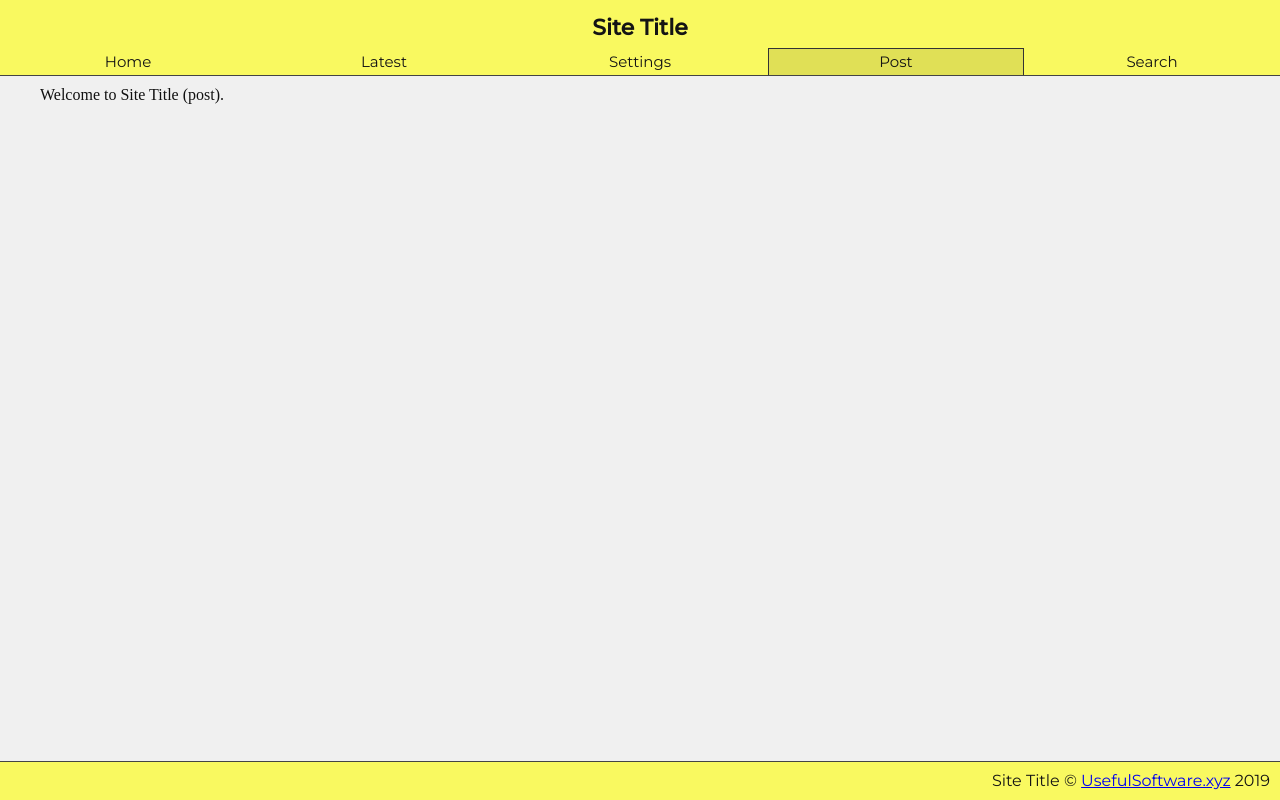
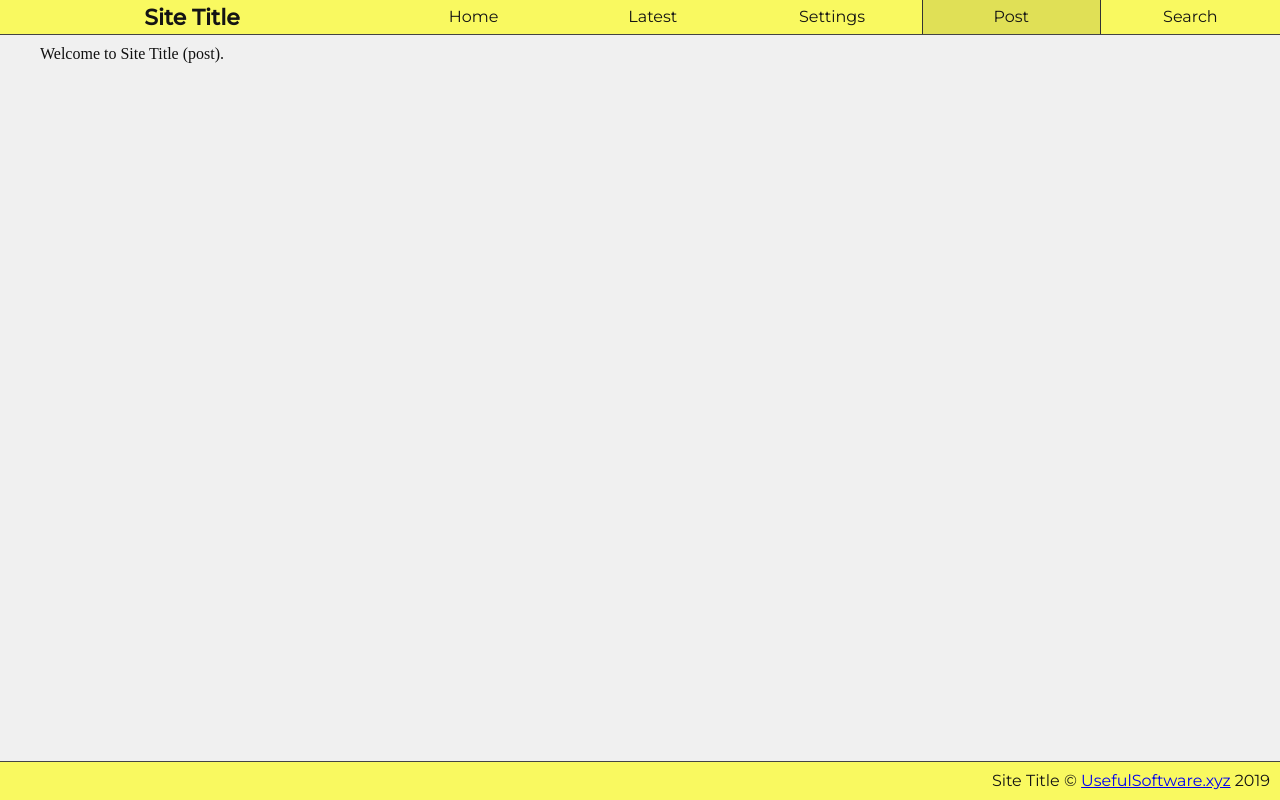
Before and after one commit to tedjenkins/forum, a Vue app: page /post in a window 1280 px wide. Built offline with nearby package versions, Linux system fonts and the light colour scheme; the HTML template or start-up script is replaced by a standard one.

Commit message:
Continued work on design; nav menu elements, media queries

```diff
--- a/src/globals.scss
+++ b/src/globals.scss
@@ -24,15 +24,6 @@
   background-color: $light-site-hdrftr-bgcolor;
   color: $light-site-hdrftr-fontcolor;
   font-family: 'Montserrat', Helvetica, Arial, sans-serif;
-  padding-top: 10px;
-
-  & > *:first-child {
-    align-items: center;
-    display: flex;
-    justify-content: center;
-    margin: 0px auto;
-    max-width: $site-max-width;
-  }
 }
 
 //========== //
--- a/src/views/layout/SiteFooter.vue
+++ b/src/views/layout/SiteFooter.vue
@@ -18,10 +18,35 @@ footer {
   border-top: $site-border;
   grid-row: 3;
   padding: 10px;
-  text-align: right;
 
   #site-credits {
-    display: inline-block;
+    font-size: 13px;
+    text-align: center;
+  }
+}
+
+@media all and (min-width: 400px) {
+  footer {
+    #site-credits {
+      font-size: 14px;
+    }
+  }
+}
+
+@media all and (min-width: 600px) {
+  footer {
+    #site-credits {
+      font-size: 15px;
+    }
+  }
+}
+
+@media all and (min-width: 800px) {
+  footer {
+    #site-credits {
+      font-size: 16px;
+      text-align: right;
+    }
   }
 }
 </style>
--- a/src/views/layout/SiteHeader.vue
+++ b/src/views/layout/SiteHeader.vue
@@ -18,6 +18,11 @@ import SiteSearchBar from '@/components/SiteSearchBar.vue';
 @Component({
   components: {
     SiteSearchBar
+  },
+  mounted() {
+    // Add fixed width to nav menu elements depending on how many of them there are (100 / <number of elements>).
+    const els = document.querySelectorAll('#site-navigation > *');
+    els.forEach(el => el.setAttribute('style', `min-width: ${100 / els.length}%`));
   }
 })
 
@@ -39,7 +44,6 @@ header {
   border-bottom: $site-border;
   flex-direction: column;
   grid-row: 1;
-  padding-bottom: 0px;
 
   a {
     border: 1px solid transparent;
@@ -51,26 +55,25 @@ header {
     transition-property: background-color;
   }
 
-  & > * {
-    font-size: 14px;
-    margin-top: 4px;
-  }
-
   #site-title {
+    display: block;
     font-size: 20px;
     font-weight: bold;
+    margin: 0px auto;
+    text-align: center;
   }
 
   #site-navigation {
     align-items: center;
     display: flex;
     flex-flow: row wrap;
+    font-size: 14px;
     justify-content: center;
+    margin-top: 4px;
     width: 100%;
 
     & > * {
       text-align: center;
-      width: 20%;
     }
 
     .router-link-exact-active {
@@ -89,14 +92,64 @@ header {
   }
 }
 
+@media all and (min-width: 600px) {
+  header {
+    #site-title {
+      font-size: 21px;
+    }
+
+    #site-navigation {
+      font-size: 15px;
+    }
+  }
+}
+
+@media all and (min-width: 800px) {
+  header {
+    #site-title {
+      font-size: 22px;
+    }
+
+    #site-navigation {
+      font-size: 16px;
+    }
+  }
+}
+
 @media all and (min-width: 1200px) {
   header {
-    & > * {
-      font-size: 15px;
+    align-items: center;
+    display: flex;
+    flex-direction: row;
+    justify-content: center;
+
+    #site-title {
+      align-content: center;
+      display: flex;
+      height: 100%;
+      justify-content: center;
+      width: 30%;
     }
 
-    #site-title {
-      font-size: 22px;
+    #site-navigation {
+      height: 100%;
+      margin-top: 0px;
+      width: 70%;
+
+      & > * {
+        align-items: center;
+        display: flex;
+        height: 100%;
+        justify-content: center;
+      }
+
+      .router-link-exact-active {
+        border-top: 0px;
+
+        &:first-of-type {
+          border-left: 1px solid #333;
+        }
+      }
     }
   }
 }
```
